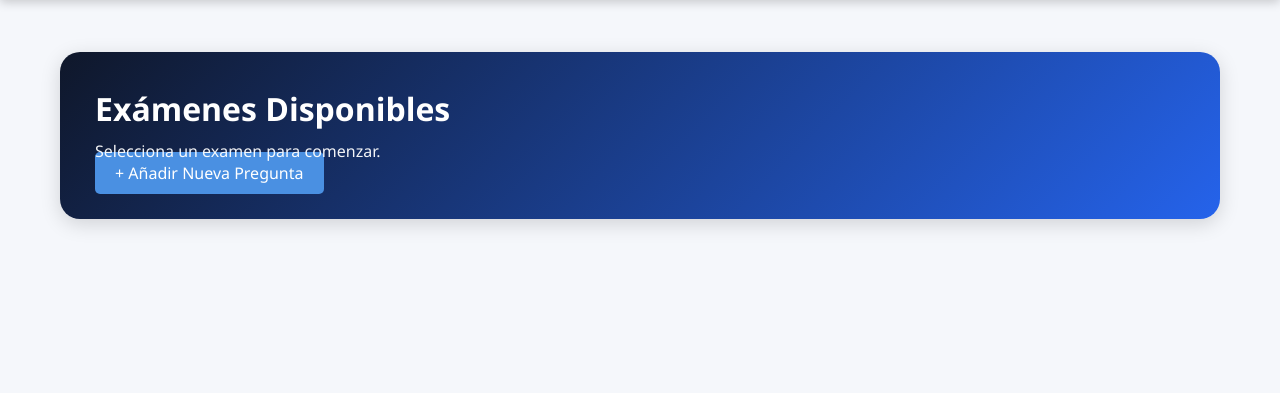
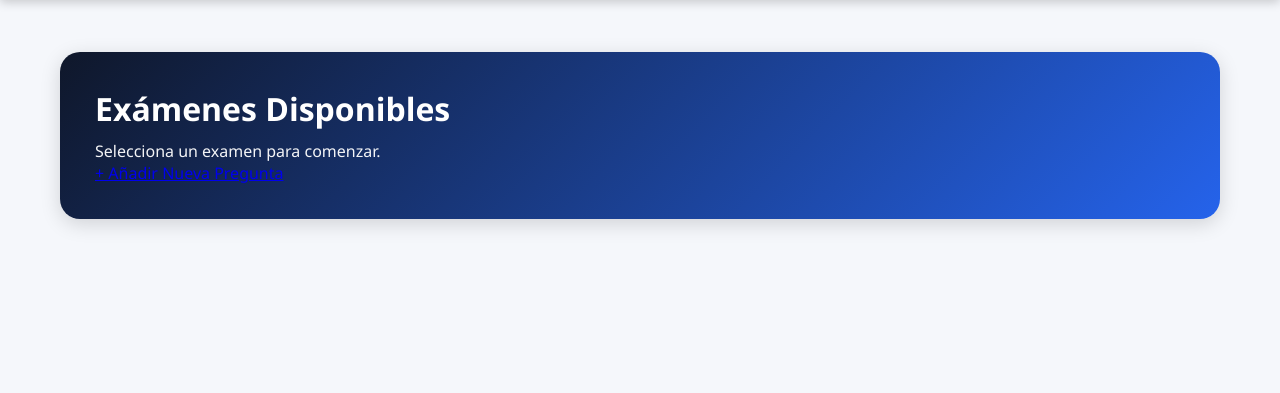
Before and after one commit to trexoxam/SIS-EV-IA-IOT, a Flask app: page /examenes in a window 1280 px wide. Shown: the part 68-461 px from the top of the page. Run offline with Flask 3, Linux system fonts and the light colour scheme; data that the repository does not hold is empty.

Commit message:
ya quedo

```diff
--- a/templates/examenes.html
+++ b/templates/examenes.html
@@ -23,9 +23,9 @@ href="{{ url_for('static', filename='css/examenes.css') }}">
     <h2>Exámenes Disponibles</h2>
     <p>Selecciona un examen para comenzar.</p>
 
-    <a href="/crear_pregunta" class="btn-admin" style="background: #4a90e2; color: white; padding: 10px 20px; border-radius: 5px; text-decoration: none;">
-        + Añadir Nueva Pregunta
-    </a>
+    <div class="boton-container">
+        <a href="/crear_pregunta" class="btn-admin">+ Añadir Nueva Pregunta</a>
+    </div>
 </div>
 
     <div class="cards">
```
